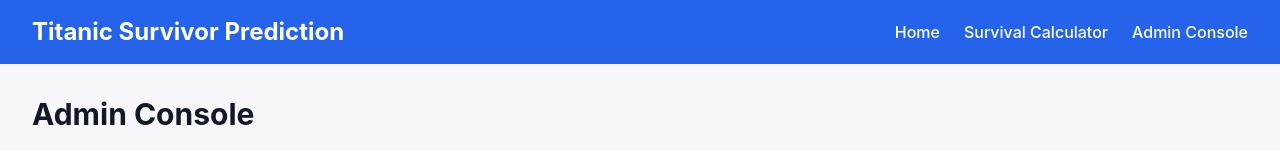
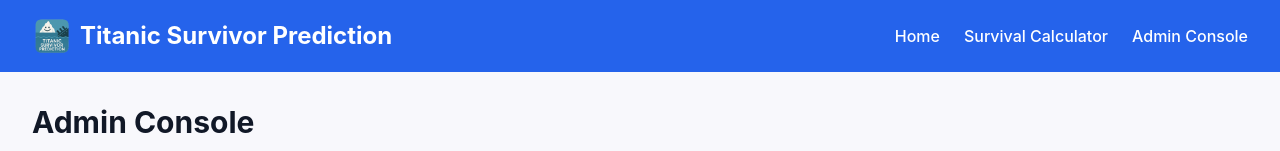
Before and after one commit to random-iceberg/web-frontend, a React (Create React App) app: page /admin in a window 1280 px wide. Shown: the top 151 px of the page. Built offline with nearby package versions, Linux system fonts and the light colour scheme; no server answers.

Commit message:
feat: add logo image and update App component to include it; remove ExampleComponent and clean up AdminConsole

```diff
--- a/src/App.tsx
+++ b/src/App.tsx
@@ -1,4 +1,3 @@
-// src/App.tsx
 /**
  * Main application component for the Titanic App frontend.
  *
@@ -9,7 +8,6 @@
 import React from 'react';
 import './global.css';
 import { BrowserRouter as Router, Routes, Route, Link } from 'react-router-dom';
-import ExampleComponent from './components/ExampleComponent';
 import AdminConsole from './components/AdminConsole';
 import ConnectionStatus from './components/connectionStatus';
 import ProxyIndicator from './components/ProxyIndicator';
@@ -28,7 +26,10 @@
         <header className="bg-blue-600 text-white">
           <div className="max-w-7xl mx-auto px-4 py-4 sm:px-6 lg:px-8">
             <div className="flex flex-col md:flex-row md:justify-between md:items-center">
+              <div className="flex items-center space-x-2">
+              <img src="/logo.png" alt="Titanic App Logo" className="h-10 w-auto" />
               <h1 className="text-2xl font-bold">Titanic Survivor Prediction</h1>
+              </div>
               <nav className="mt-4 md:mt-0">
                 <ul className="flex space-x-6">
                   <li><Link to="/" className="hover:underline font-medium">Home</Link></li>
--- a/src/components/AdminConsole.tsx
+++ b/src/components/AdminConsole.tsx
@@ -1,4 +1,3 @@
-// app/frontend/src/components/AdminConsole.tsx
 import React from 'react';
 import { ModelProvider } from './context/ModelContext';
 import ModelList from './ModelList';
--- a/src/components/ExampleComponent.tsx
+++ /dev/null
@@ -1,19 +0,0 @@
-/**
- * A sample component to serve as a starting point.
- *
- * TODO:
- *   - Replace with actual UI components and business logic.
- *   - Add interactivity and integrate with backend API endpoints as needed.
- */
-import React from 'react';
-
-const ExampleComponent: React.FC = () => {
-  return (
-    <div className="p-6 bg-primary text-primary-foreground rounded-lg shadow-md">
-      <h2 className="text-xl font-bold">Welcome to Titanic App!</h2>
-      <p className="mt-2">This is a placeholder component. Replace it with your actual content.</p>
-    </div>
-  );
-};
-
-export default ExampleComponent;
--- a/src/components/connectionStatus.tsx
+++ b/src/components/connectionStatus.tsx
@@ -17,6 +17,7 @@
 
     checkConnection();
     // Checking connection every 30 seconds, dunno how costly would it be in terms of performance, Need Review by Lead
+    // Lead: I think this is a good approach for now. We can always adjust the interval later if needed.
     const interval = setInterval(checkConnection, 30000);
 
     return () => clearInterval(interval);
```
Also changed, not shown: public/logo.png (added), src/logo.svg (deleted).
